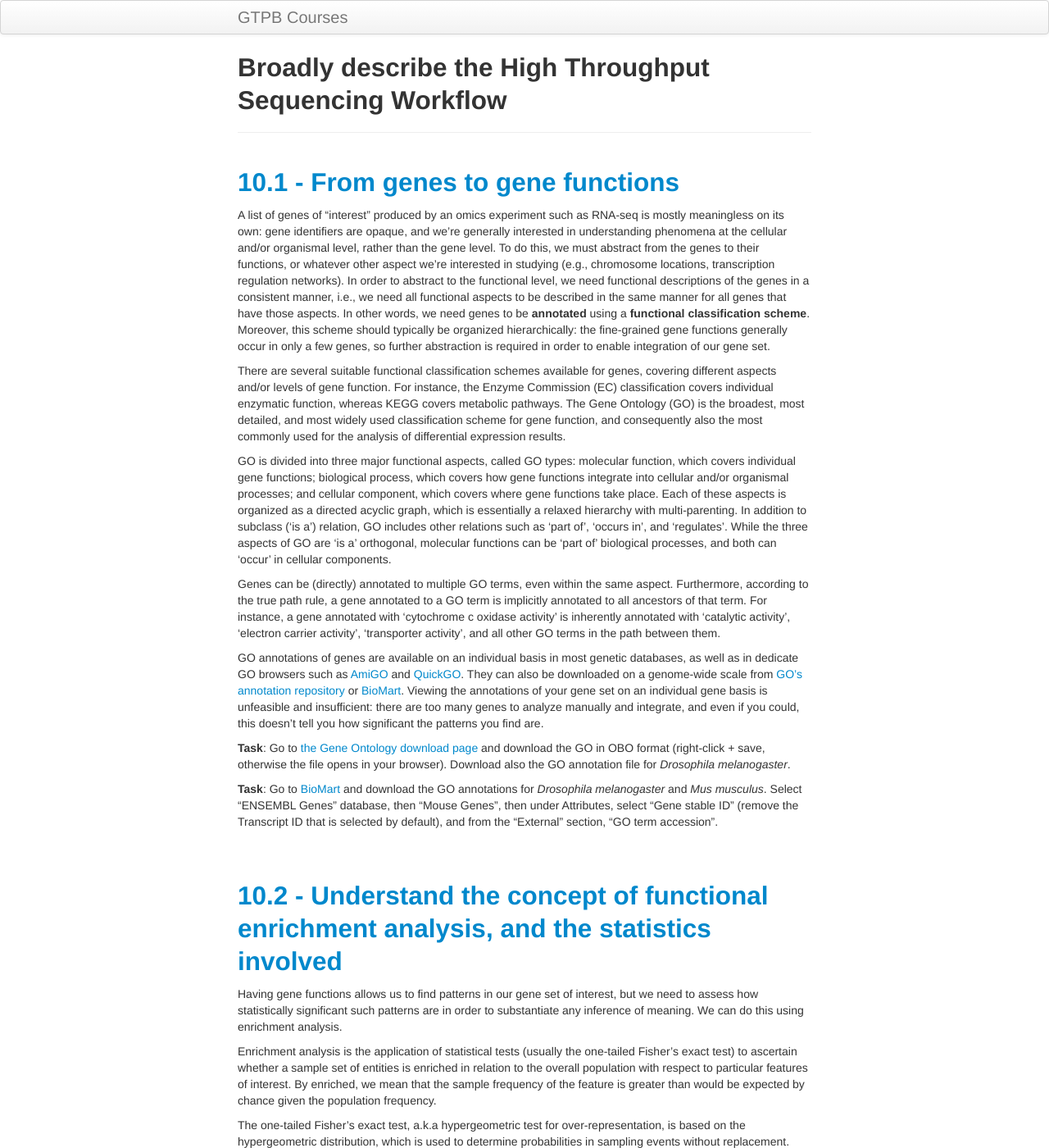
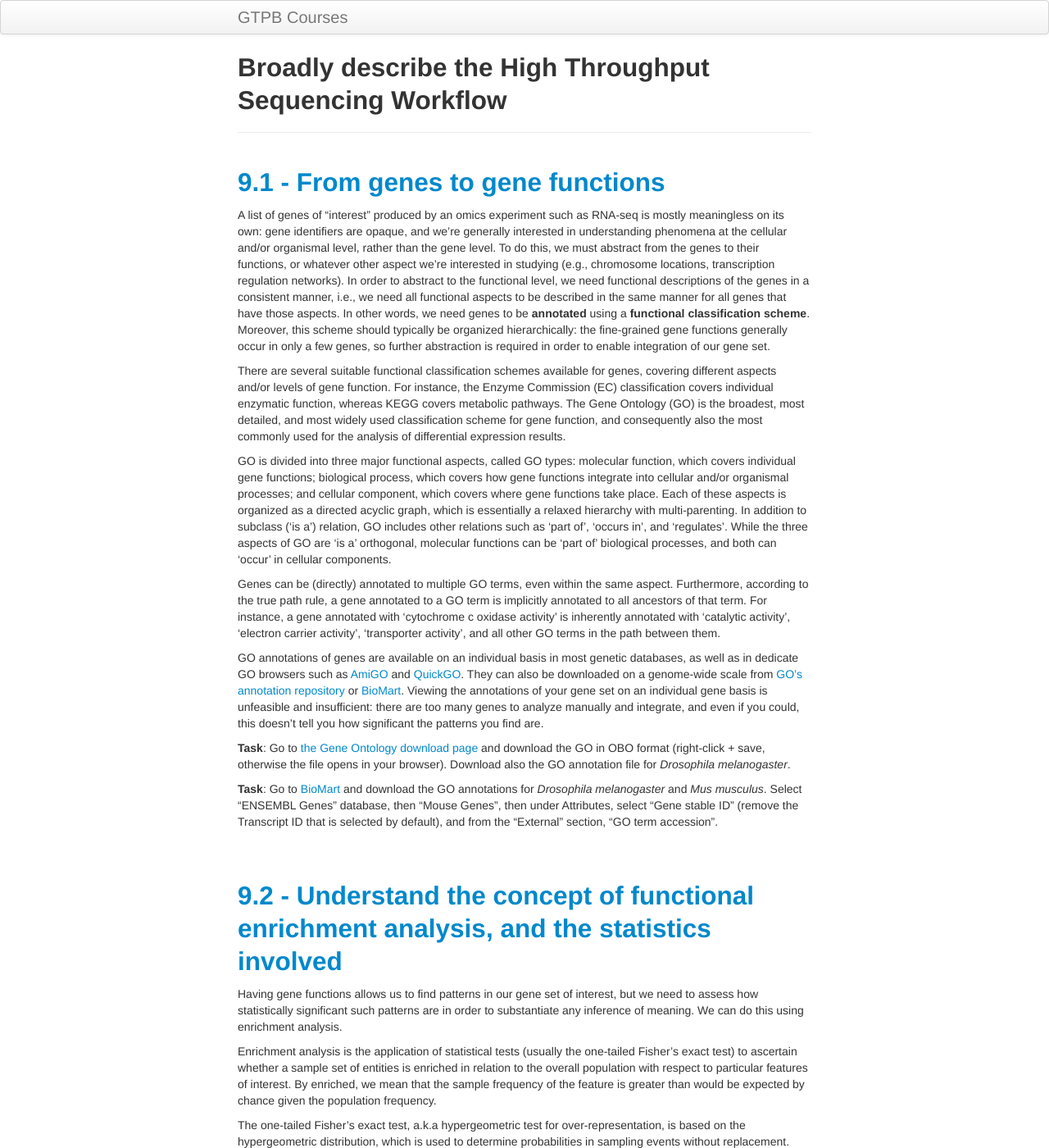
Before and after one commit to GTPB/ADER18F, a Jekyll site: the page built from pages/L09.md, in a window 1280 px wide and 1400 px high. Shown: the whole window at 82% size. Built offline with Jekyll 4.4.1, drawn with Linux system fonts in a browser that asks for light colours; some of the changed text lies outside the part shown.

Commit message:
Update and rename L10.md to L09.md

```diff
--- a/pages/L10.md
+++ b/pages/L09.md
@@ -3,7 +3,7 @@ layout: page
 title: Broadly describe the High Throughput Sequencing Workflow
 ---
 
-## <a id="LO10.1">10.1 - From genes to gene functions</a>
+## <a id="LO9.1">9.1 - From genes to gene functions</a>
 
 A list of genes of “interest” produced by an omics experiment such as RNA-seq is mostly meaningless on its own: gene identifiers are opaque, and we’re generally interested in understanding phenomena at the cellular and/or organismal level, rather than the gene level. To do this, we must abstract from the genes to their functions, or whatever other aspect we’re interested in studying (e.g., chromosome locations, transcription regulation networks).
 In order to abstract to the functional level, we need functional descriptions of the genes in a consistent manner, i.e., we need all functional aspects to be described in the same manner for all genes that have those aspects. In other words, we need genes to be <b>annotated</b> using a <b>functional classification scheme</b>. Moreover, this scheme should typically be organized hierarchically: the fine-grained gene functions generally occur in only a few genes, so further abstraction is required in order to enable integration of our gene set.
@@ -24,7 +24,7 @@ Viewing the annotations of your gene set on an individual gene basis is unfeasib
 <br/>
 <br/>
 
-## <a id="LO10.2">10.2 - Understand the concept of functional enrichment analysis, and the statistics involved</a>
+## <a id="LO9.2">9.2 - Understand the concept of functional enrichment analysis, and the statistics involved</a>
 
 Having gene functions allows us to find patterns in our gene set of interest, but we need to assess how statistically significant such patterns are in order to substantiate any inference of meaning. We can do this using enrichment analysis.
 
@@ -99,7 +99,7 @@ In the Trapnell study they used as reference a real expression dataset to make t
 <br/>
 <br/>
 
-## <a id="LO10.3">10.3 - Interpreting the results of functional enrichment analysis</a>
+## <a id="LO9.3">9.3 - Interpreting the results of functional enrichment analysis</a>
 
 What we can get out of functional enrichment analysis results hinges heavily on what we put into them, i.e., on the biological context of our experiment, and the biological question(s) we are seeking to address. The clearer the question, the more straightforward it should be to interpret the results.
 In general, functional enrichment analysis can be used for:
```
Also changed, not shown: other parts of pages/L09.md (+1 -1 lines).
